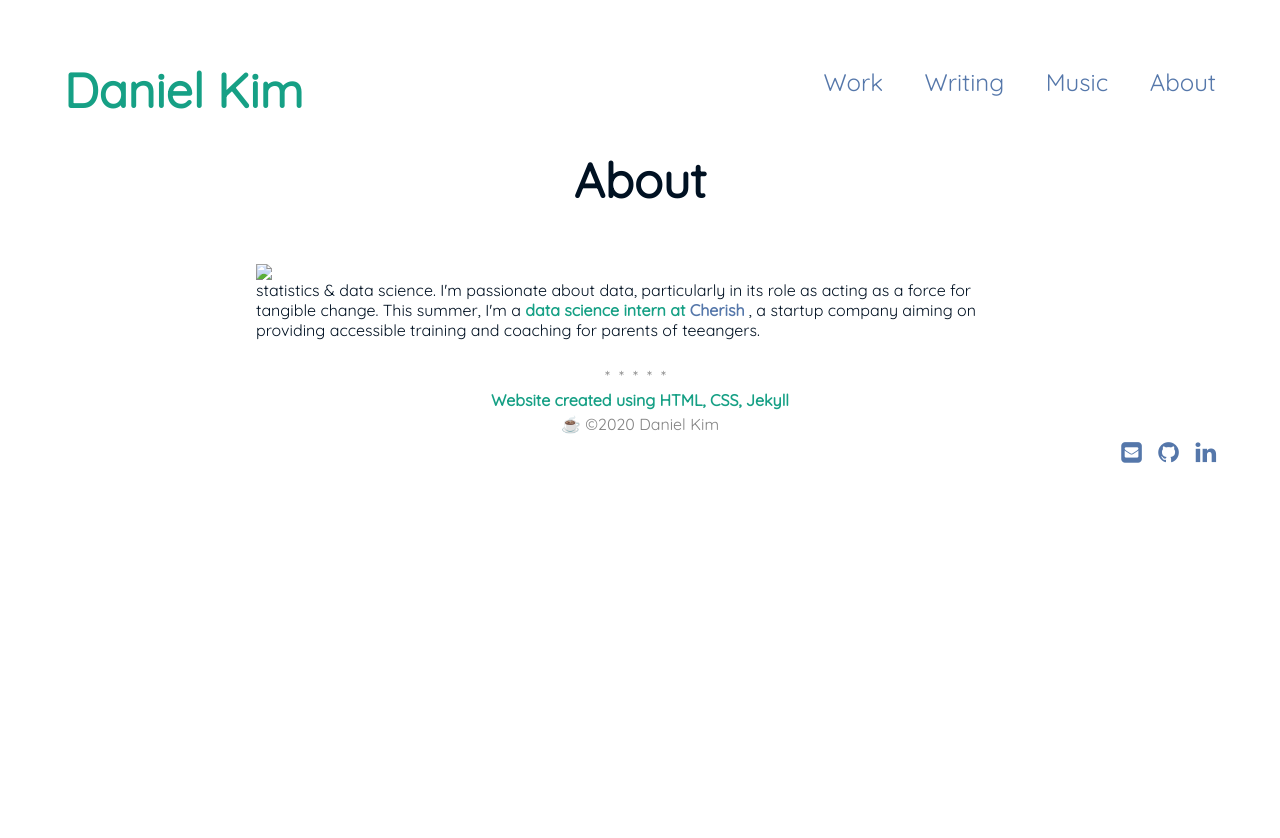
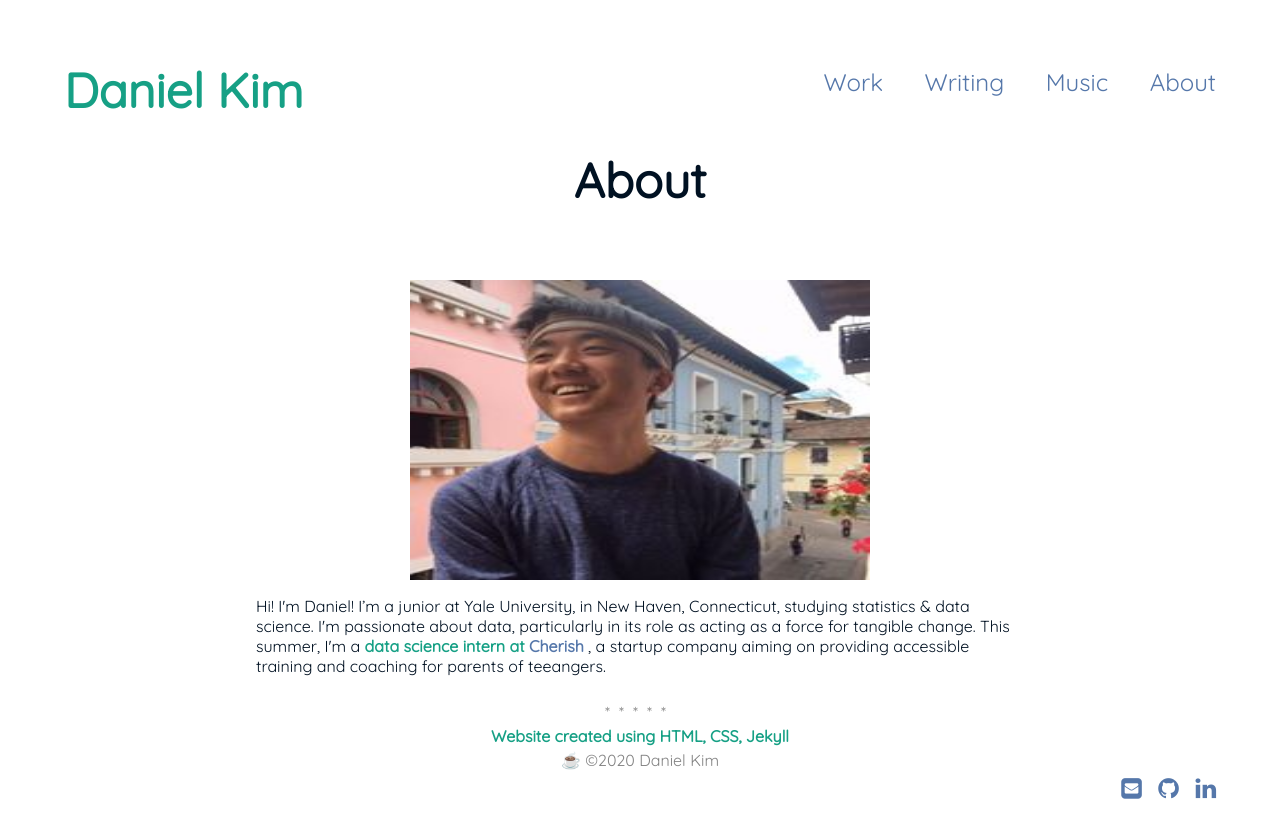
Before and after one commit to danielk56/danielk56.github.io, a Jekyll site: the page built from about.html, in a window 1280 px wide. Shown: the top 838 px of the page. Built offline with Jekyll 4.4.1, drawn with Linux system fonts in a browser that asks for light colours.

Commit message:
Update about.html

```diff
--- a/about.html
+++ b/about.html
@@ -7,8 +7,9 @@ title: About
 
 <div class="wide" markdown="1">
 
-<IMG class="displayed" src="https://raw.githubusercontent.com/danielk56/danielk56.github.io/master/assets/img/profile.jpg>
-
+<p align="center">
+<img width="460" height="300" src="https://raw.githubusercontent.com/danielk56/danielk56.github.io/master/assets/img/profile.jpg">
+</p>
 
 
 Hi! I'm Daniel!
```
